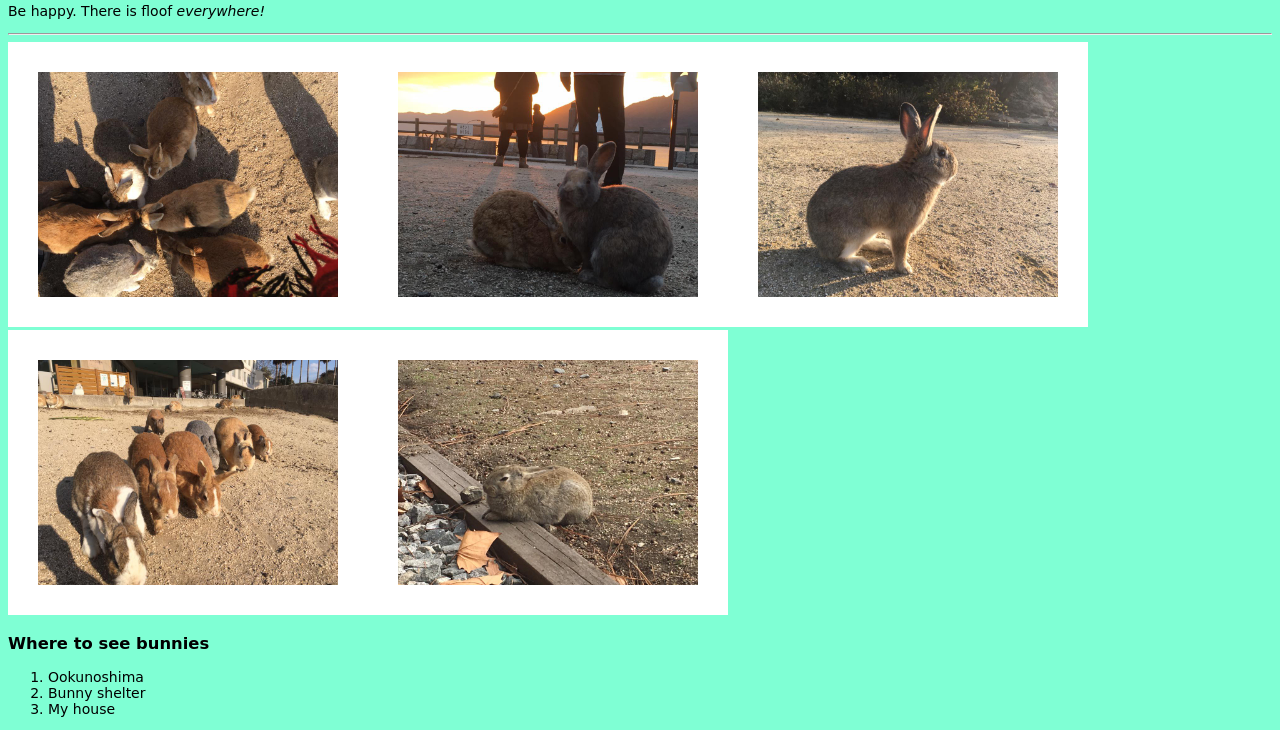
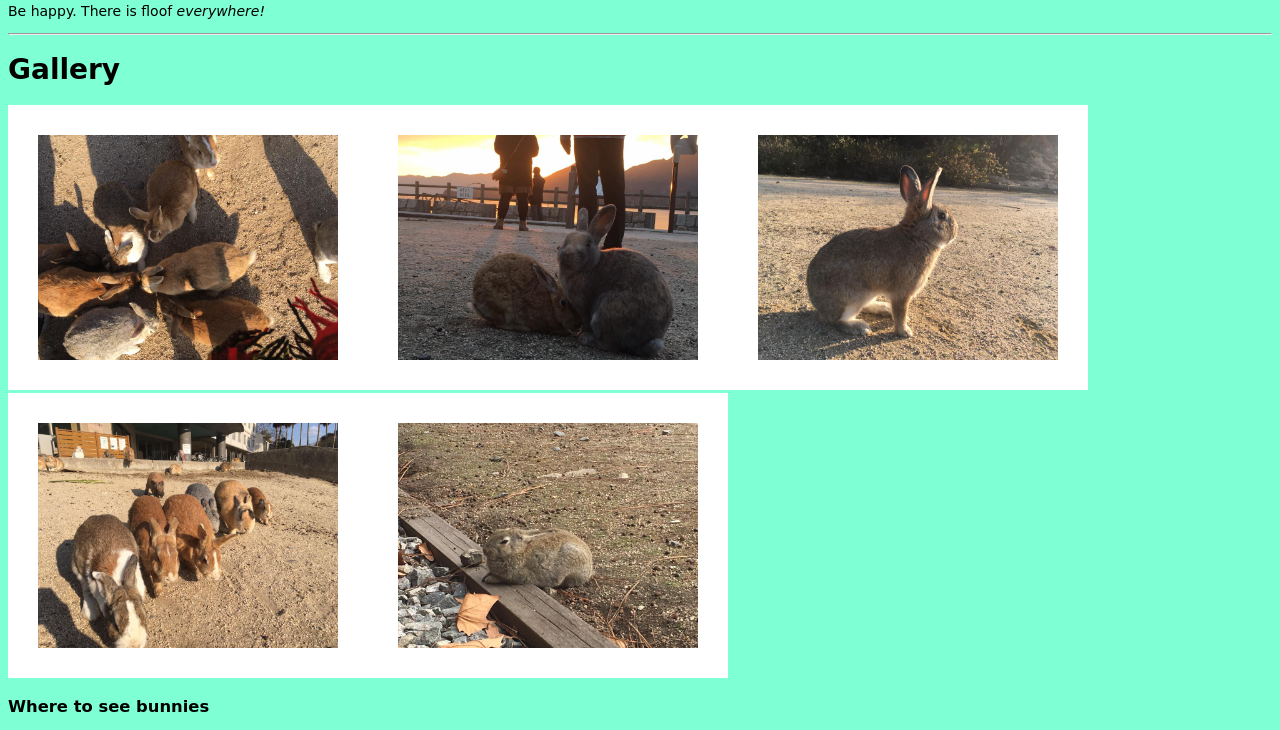
Before and after one commit to suiaoki/class-site, a plain HTML site: page passion_ver2/page2.html in a window 1280 px wide. Shown: the part 68-798 px from the top of the page. Drawn offline with Linux system fonts and the light colour scheme.

Commit message:
Update page2.html

```diff
--- a/passion_ver2/page2.html
+++ b/passion_ver2/page2.html
@@ -1,7 +1,7 @@
 <!doctype html>
 <html>
 
-<head><title>Bunny Room</title>
+<head><title>Bunny Island</title>
 <link rel="stylesheet" href="style.css">
 <link rel="icon" type="image/png" href="img/small_icon.png">
 </head>
@@ -10,6 +10,7 @@
   <div class="centerbox"><h1>Bunny Island</h1>
   <p>Be happy. There is floof <em>everywhere!</em></p></div>
   <hr>
+  <h1>Gallery</h1>
 <img src="img/bun1.jpeg" alt="bunnies in circle"><img src="img/bun4.jpeg" alt="sunset bunny"><img src="img/bun3.jpeg" alt="bunny"><img src="img/bun2.jpeg" alt"bunnies in line"><img src="img/bun5.jpeg" alt="sleepy bunny">
 <h3>Where to see bunnies</h3>
 <ol>
```
